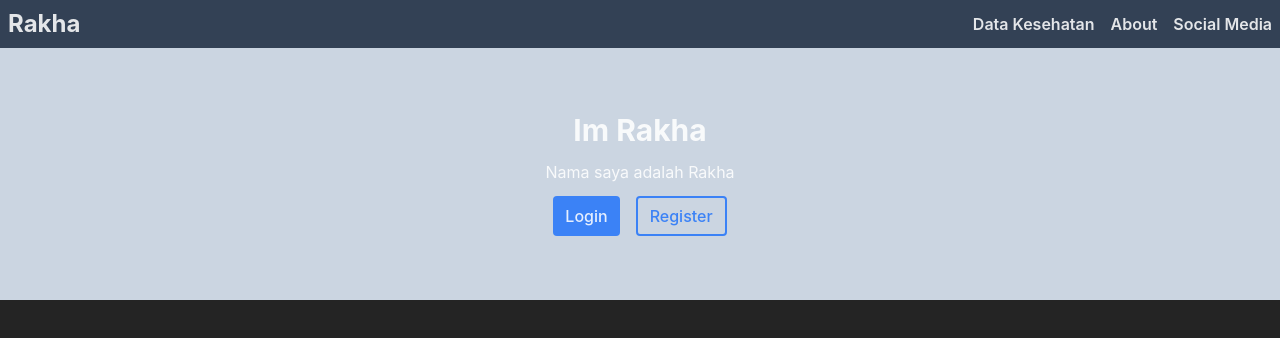
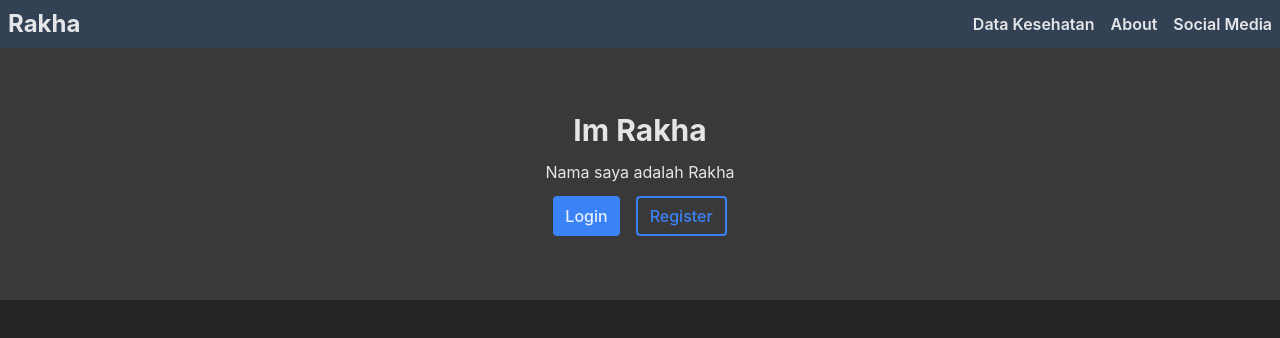
Before and after one commit to Rakhapy/tgs-infor, a React (Vite) app: page / in a window 1280 px wide. Shown: the top 338 px of the page. Built offline with nearby package versions, Linux system fonts and the light colour scheme.

Commit message:
menambahkan about link di navbar

```diff
--- a/src/components/navbar/index.jsx
+++ b/src/components/navbar/index.jsx
@@ -8,7 +8,7 @@ const Navbar = () => {
             <div className="ul-navbar">
                 <ul className="flex font-semibold justify-center items-center gap-4">
                     <li><a href="#">Data Kesehatan</a></li>
-                    <li><a href="#">About</a></li>
+                    <li><a href="/about">About</a></li>
                     <li><a href="https://www.instagram.com/rakhaprawira_y">Social Media</a></li>
                 </ul>
             </div>
--- a/src/components/tamplate/index.jsx
+++ b/src/components/tamplate/index.jsx
@@ -7,7 +7,7 @@ const Tamplate = () => {
         {/* div utama */}
         <div className="main bg-slate-100">
           {/* wrapper div judul */}
-          <div className="main-hero bg-slate-300 flex justify-center items-center max-h-[30rem] max-w-full gap-3 flex-col p-[4rem]">
+          <div className="main-hero bg-[#393939] flex justify-center items-center max-h-[30rem] max-w-full gap-3 flex-col p-[4rem]">
         <div className="judul">
           <h1 className="text-3xl font-bold" >Im Rakha</h1>
         </div>
```
